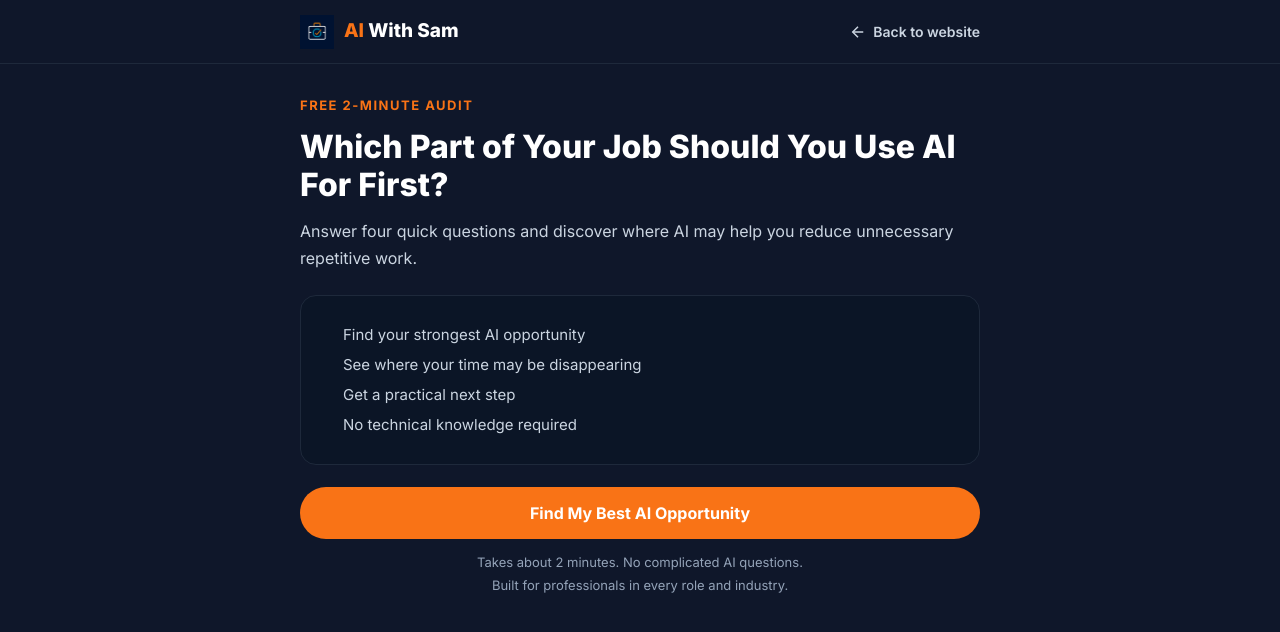
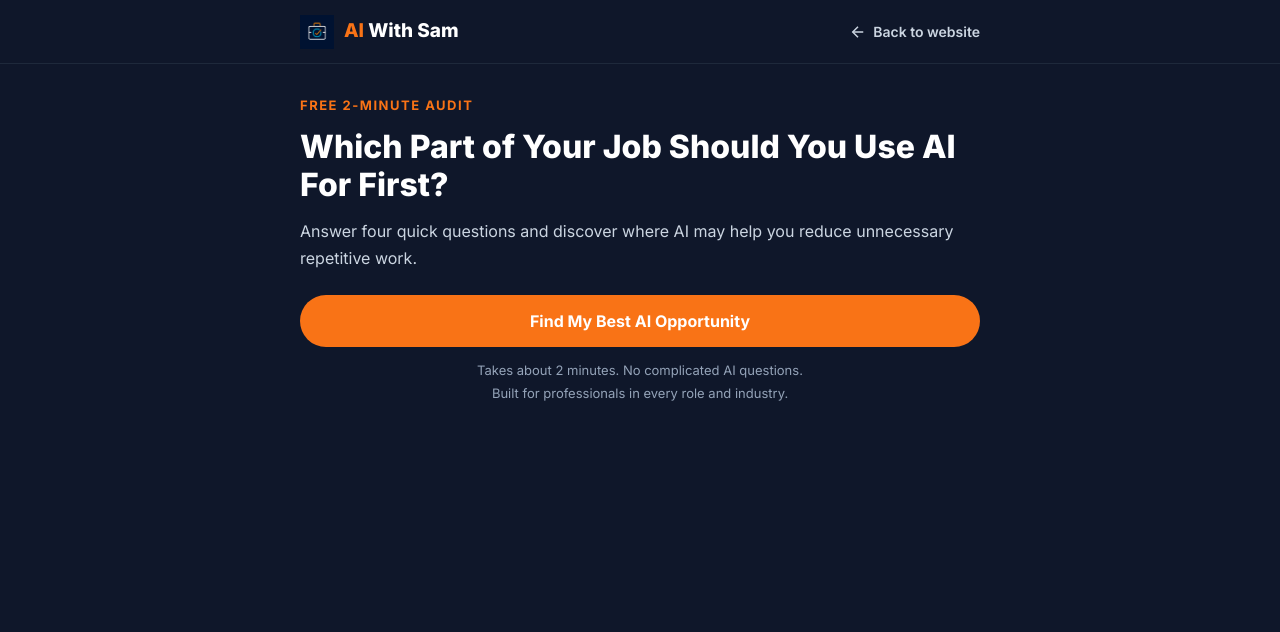
Before and after one commit to samkershner1234-aisk/ai-with-sam, a React (Vite) app: page /ai-time-waste-audit in a window 1280 px wide. Shown: the top 632 px of the page. Built offline with nearby package versions, Linux system fonts and the light colour scheme.

Commit message:
Remove AI opportunity details card from audit page
Removed the card containing AI opportunity details to streamline the UI.

```diff
--- a/src/pages/AiTimeWasteAudit.jsx
+++ b/src/pages/AiTimeWasteAudit.jsx
@@ -251,14 +251,6 @@ export default function AiTimeWasteAudit() {
             <p style={{ color: T.grey, fontSize: "16px", lineHeight: 1.7, marginBottom: "22px" }}>
               Answer four quick questions and discover where AI may help you reduce unnecessary repetitive work.
             </p>
-            <Card style={{ marginBottom: "22px" }}>
-              <ul style={{ margin: 0, paddingLeft: "18px", color: T.grey, fontSize: "15px", lineHeight: 2 }}>
-                <li>Find your strongest AI opportunity</li>
-                <li>See where your time may be disappearing</li>
-                <li>Get a practical next step</li>
-                <li>No technical knowledge required</li>
-              </ul>
-            </Card>
             <PrimaryButton onClick={startAudit}>Find My Best AI Opportunity</PrimaryButton>
             <p style={{ color: T.greyDim, fontSize: "13px", marginTop: "14px", textAlign: "center" }}>Takes about 2 minutes. No complicated AI questions.</p>
             <p style={{ color: T.greyDim, fontSize: "13px", marginTop: "4px", textAlign: "center" }}>Built for professionals in every role and industry.</p>
```
